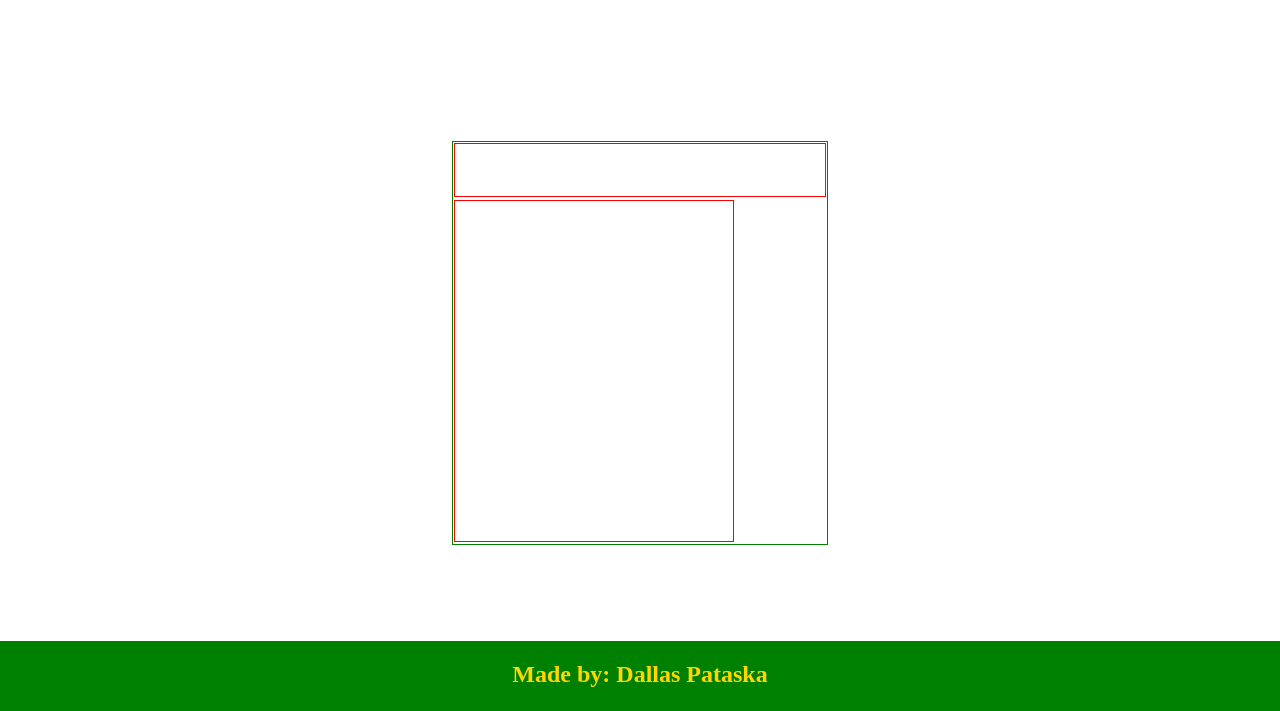
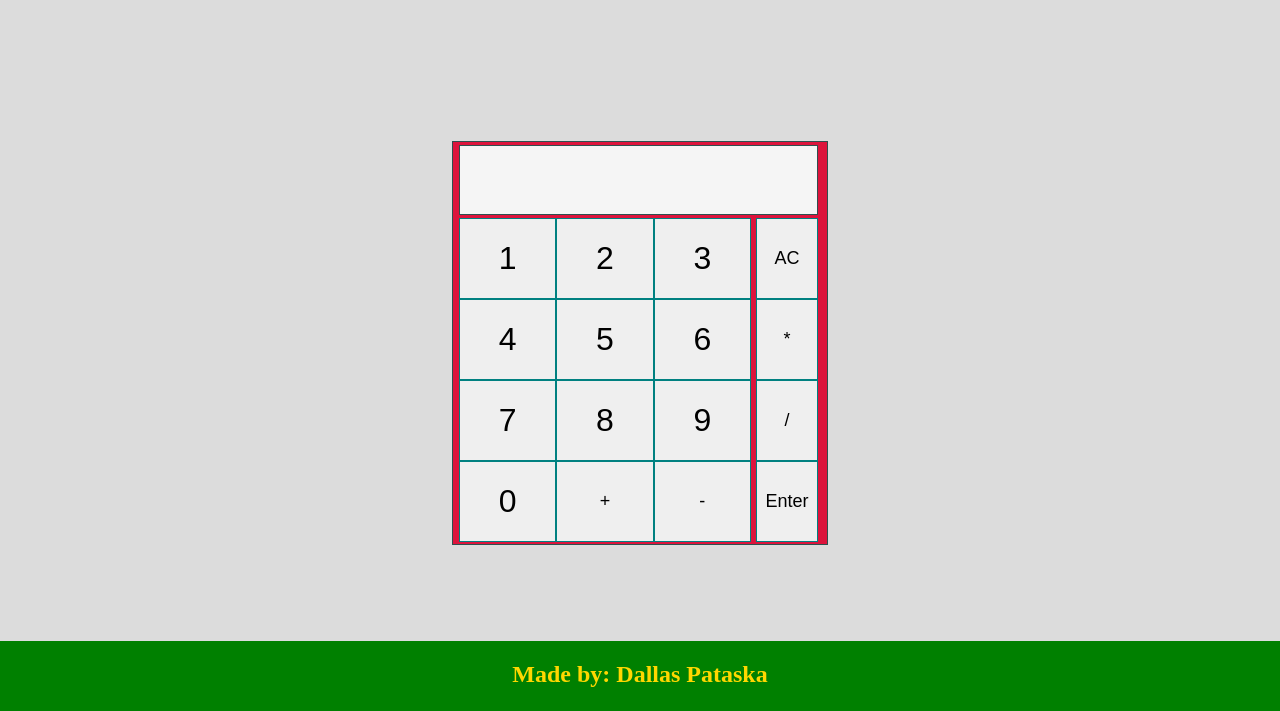
Before and after one commit to pataskad/js-calculator, a plain HTML site: page index.html in a window 1280 px wide. Shown: the part 89-800 px from the top of the page. Drawn offline with Linux system fonts and the light colour scheme.

Commit message:
primary css and html formatting complete, javascript functionality is the focus point from here on out to create a working calculator (simple arithmetic)

```diff
--- a/index.html
+++ b/index.html
@@ -17,18 +17,60 @@
         <main>
             <!--calculator outline-->
             <div class="container">
-                <!--Buttons for each digit, and each operator including clear and enter-->
                 <div id="calculator-display"></div>
-                <!--
-                    divs below this contain digit buttons and operator buttons
-                    operators alongside the right, digits on left like traditional calculator
-                    use 'aside' to help organize? Set width and use grid for digits?
-                -->
-                <div id="digit-pad">
-
-                </div>
-                <div id="operator-pad">
-
+                <div class="bottom-calc">
+                    <div id="digit-pad">
+                        <div>
+                            <button id="one" value="one" class="digits">1</button>
+                        </div>
+                        <div>
+                            <button id="two" value="two" class="digits">2</button>
+                        </div>
+                        <div >
+                            <button id="three" value="three" class="digits">3</button>
+                        </div>
+                        <div>
+                            <button id="four" value="four" class="digits">4</button>
+                        </div>
+                        <div>
+                            <button id="five" value="five" class="digits">5</button>
+                        </div>
+                        <div>
+                            <button id="six" value="six" class="digits">6</button>
+                        </div>
+                        <div>
+                            <button id="seven" value="seven" class="digits">7</button>
+                        </div>
+                        <div>
+                            <button id="eight" value="eight" class="digits">8</button>
+                        </div>
+                        <div>
+                            <button id="nine" value="nine" class="digits">9</button>
+                        </div>
+                        <div>
+                            <button id="zero" value="zero" class="digits">0</button>
+                        </div>
+                        <div>
+                            <button id="add" value="+" class="operators">+</button>
+                        </div>
+                        <div>
+                            <button id="subtract" value="-" class="operators">-</button>
+                        </div>
+                    </div>
+                    <div id="operator-pad">
+                        <div>
+                            <button id="clear" class="operators">AC</button>
+                        </div>
+                        <div>
+                            <button id="multiply" value="*" class="operators">*</button>
+                        </div>
+                        <div>
+                            <button id="divide" value="/" class="operators">/</button>
+                        </div>
+                        <div>
+                            <button id="enter" class="operators">Enter</button>
+                        </div>
+                    </div>
                 </div>
             </div>
         </main>
--- a/index.js
+++ b/index.js
@@ -1,4 +1,6 @@
 'use strict';
+
+// nodes
 
 
 // arithmetic functions
@@ -16,7 +18,6 @@ function divide(a, b) {
 }
 
 function operate(a, b, operator) {
-    // depending on operator, call necessary function
     if (operator === '+') {
         return add(a, b);
     } else if (operator === '-') {
--- a/styles.css
+++ b/styles.css
@@ -3,6 +3,7 @@ body, html {
     margin: 0;
     padding: 0;
     height: 100%;
+    background-color: gainsboro;
 }
 header {
     margin: 0px 0px 150px 0px;
@@ -19,19 +20,58 @@ header > h1 {
     margin: auto;
     height: 400px;
     width: 370px;
+    background-color: crimson;
     padding: 1px 3px 1px 1px;
-    border: 1px solid green;
+    border: 1px solid darkslategray;
 }
 #calculator-display {
-    height: 13%;
-    margin-bottom: 3px;
-    width: 100%;
-    border: 1px solid red;
+    height: 17%;
+    margin: 2px 0px 3px 5px;
+    width: 96.5%;
+    background-color: whitesmoke;
+    border: 1px solid darkslategray;
+}
+.bottom-calc {
+    height: 100%;
+    display: flex;
+    margin-left: 5px;
 }
 #digit-pad {
-    border: 1px solid red;
-    height: 85%;
-    width: 75%;
+    height: 81%;
+    width: 80%;
+    display: grid;
+    grid-template-columns: repeat(3, 1fr);
+}
+.digits {
+    width: 100%;
+    height: 100%;
+    cursor: pointer;
+    font-size: xx-large;
+    border: 1px solid teal;
+}
+.digits:hover {
+    color: greenyellow;
+    background-color: rgba(220, 20, 60, 0.562);
+    border: 1px solid teal;
+}
+#operator-pad {
+    height: 81%;
+    width: 17%;
+    margin-left: 5px;
+    display: grid;
+    grid-template-rows: repeat(4, 1fr);
+}
+.operators {
+    width: 100%;
+    height: 100%;
+    cursor: pointer;
+    font-size: large;
+    border: 1px solid teal;
+}
+.operators:hover {
+    color: greenyellow;
+    background-color: rgba(220, 20, 60, 0.562);
+    border: 1px solid teal;
 }
 footer {
     bottom: 0;
```
